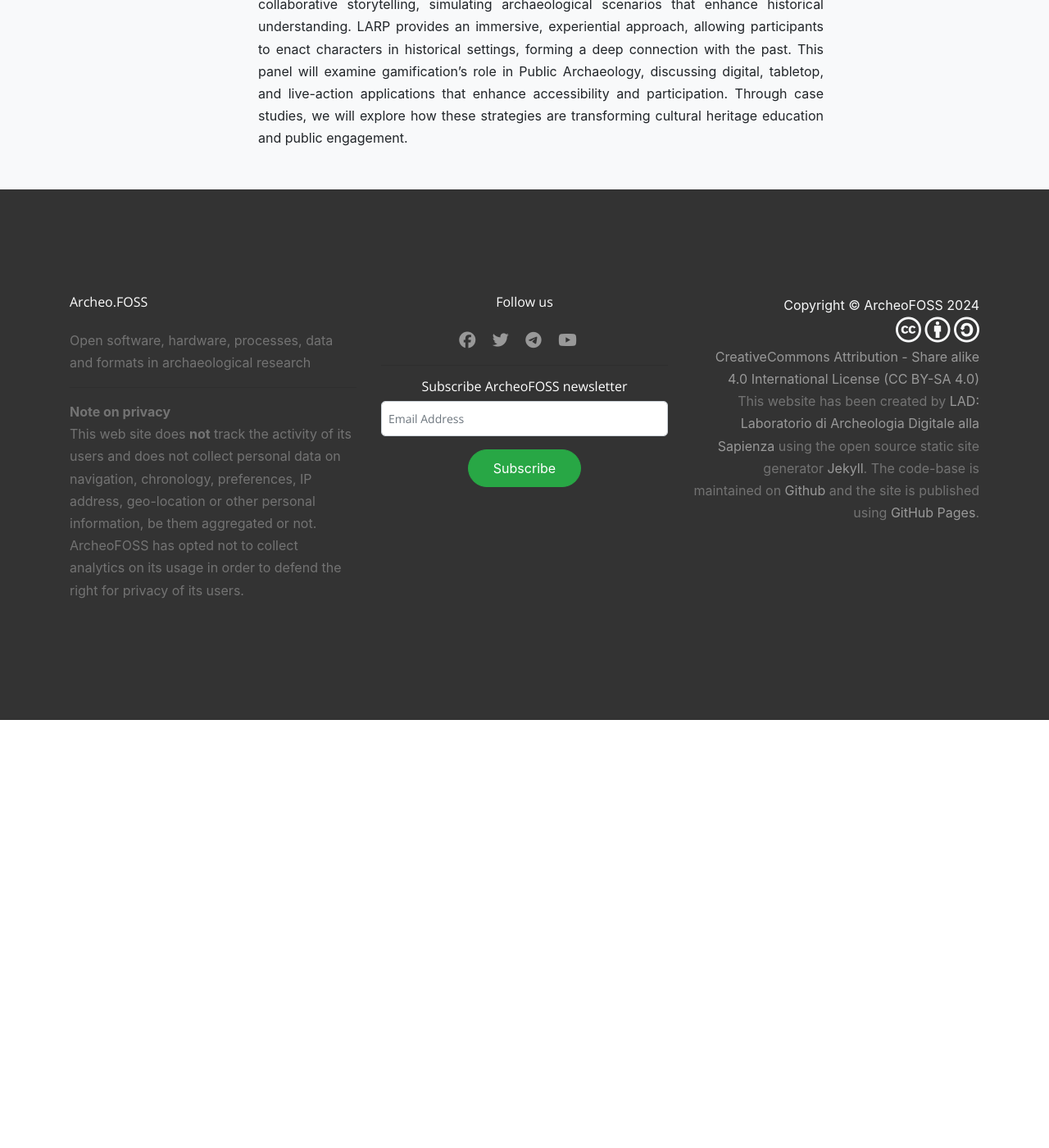
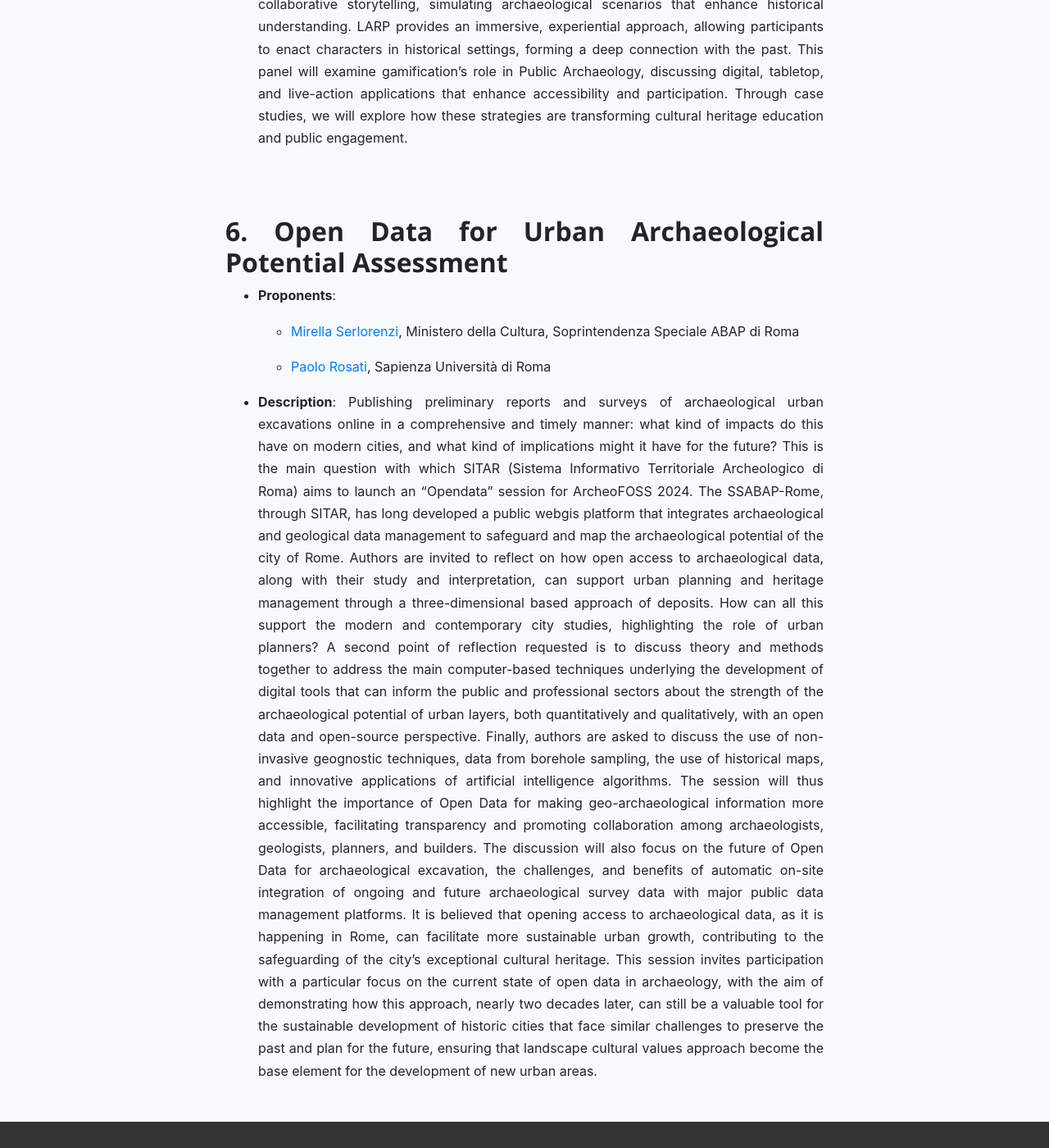
Before and after one commit to archeofoss/archeofoss, a Jekyll site: the page built from 2024/panel-proposals.md, in a window 1280 px wide and 1400 px high, scrolled down 3170 px. Shown: the whole window at 82% size. Built offline with Jekyll 4.4.1, drawn with Linux system fonts in a browser that asks for light colours; nearby versions of some CDN libraries; before the commit the page ends 4048 px from its top, so only the background shows below that.

Commit message:
Update abstract Rosati  e Sci committee
su indicazione di P. Rosati ho aggiornato l'affiliazione di Elena Calandra

```diff
--- a/2024/panel-proposals.md
+++ b/2024/panel-proposals.md
@@ -30,17 +30,22 @@ La ricostruzione tridimensionale dei siti archeologici è un’innovazione signi
   - [Valeria Acconcia*, Sonia Antonelli*, Chiara Casolino*, Vasco La Salvia*, Marco Moderato**, Maria Carla Somma*](mailto:chiara.casolino@unich.it), Università degli studi G. “d’Annunzio”, Chieti-Pescara, **CASEs, Universitat Pompeu Fabra, Spain
 - **Description**: The panel aims to establish quantification parameters and standards for defining and classifying archaeological strata, starting with highly reliable contexts. It explores the possibility of defining compositional standards for specific types of strata and examines the relationship between material types, quantities, and post-depositional processes. Analytical systems using statistical techniques will be employed, leading to the creation of a database for open data sharing. The research also has practical applications, including predictive models for automatic strata classification and the potential development of a plug-in for archaeological software to assist in this process.
 
-[//]: # (## 5. Open Data for Urban Archaeological Potential Assessment)
-
-[//]: # (- **Proponents**:)
-
-[//]: # (  - [Mirella Serlorenzi]&#40;mailto:mirella.serlorenzi@cultura.gov.it&#41;, Ministero della Cultura, Soprintendenza Speciale ABAP di Roma)
-
-[//]: # (  - [Paolo Rosati]&#40;mailto:paolo.rosati@uniroma1.it&#41;, Sapienza Università di Roma)
-
-[//]: # (- **Description**: ....)
 ## 5. Digital and physical gamification for public archaeology experience
 
 - **Proponents**:
   - [Marco Montanari](mailto:marco.montanari@openhistorymap.org), Open History Map
 - **Description**: Public Archaeology aims to engage the public in discovering, preserving, and valuing cultural heritage. Gamification has emerged as a powerful tool in this effort, using game mechanics to foster learning and interaction. Recently, innovative approaches combining gamification with immersive experiences—such as digital technologies, traditional role-playing games, and live-action role-playing (LARP)—have expanded opportunities for public involvement. Educational video games, augmented reality (AR), and open-source GIS platforms allow users to explore archaeological contexts interactively, learning about scientific methods and history in engaging, virtual environments. Traditional role-playing games similarly enable active engagement through collaborative storytelling, simulating archaeological scenarios that enhance historical understanding. LARP provides an immersive, experiential approach, allowing participants to enact characters in historical settings, forming a deep connection with the past. This panel will examine gamification's role in Public Archaeology, discussing digital, tabletop, and live-action applications that enhance accessibility and participation. Through case studies, we will explore how these strategies are transforming cultural heritage education and public engagement.
+
+## 6. Open Data for Urban Archaeological Potential Assessment
+
+- **Proponents**:
+
+  - [Mirella Serlorenzi](mailto:mirella.serlorenzi@cultura.gov.it), Ministero della Cultura, Soprintendenza Speciale ABAP di Roma
+
+  - [Paolo Rosati](mailto:paolo.rosati@uniroma1.it), Sapienza Università di Roma
+
+- **Description**: Publishing preliminary reports and surveys of archaeological urban excavations online in a comprehensive and timely manner: what kind of impacts do this have on modern cities, and what kind of implications might it have for the future?
+ This is the main question with which SITAR (Sistema Informativo Territoriale Archeologico di Roma) aims to launch an “Opendata” session for ArcheoFOSS 2024. The SSABAP-Rome, through SITAR, has long developed a public webgis platform that integrates archaeological and geological data management to safeguard and map the archaeological potential of the city of Rome. Authors are invited to reflect on how open access to archaeological data, along with their study and interpretation, can support urban planning and heritage management through a three-dimensional based approach of deposits. How can all this support the modern and contemporary city studies, highlighting the role of urban planners?
+A second point of reflection requested is to discuss theory and methods together to address the main computer-based techniques underlying the development of digital tools that can inform the public and professional sectors about the strength of the archaeological potential of urban layers, both quantitatively and qualitatively, with an open data and open-source perspective.
+Finally, authors are asked to discuss the use of non-invasive geognostic techniques, data from borehole sampling, the use of historical maps, and innovative applications of artificial intelligence algorithms. The session will thus highlight the importance of Open Data for making geo-archaeological information more accessible, facilitating transparency and promoting collaboration among archaeologists, geologists, planners, and builders. The discussion will also focus on the future of Open Data for archaeological excavation, the challenges, and benefits of automatic on-site integration of ongoing and future archaeological survey data with major public data management platforms.
+It is believed that opening access to archaeological data, as it is happening in Rome, can facilitate more sustainable urban growth, contributing to the safeguarding of the city’s exceptional cultural heritage. This session invites participation with a particular focus on the current state of open data in archaeology, with the aim of demonstrating how this approach, nearly two decades later, can still be a valuable tool for the sustainable development of historic cities that face similar challenges to preserve the past and plan for the future, ensuring that landscape cultural values approach become the base element for the development of new urban areas.
```
Also changed, not shown: scientific-committee.md (+3 -2 lines).
